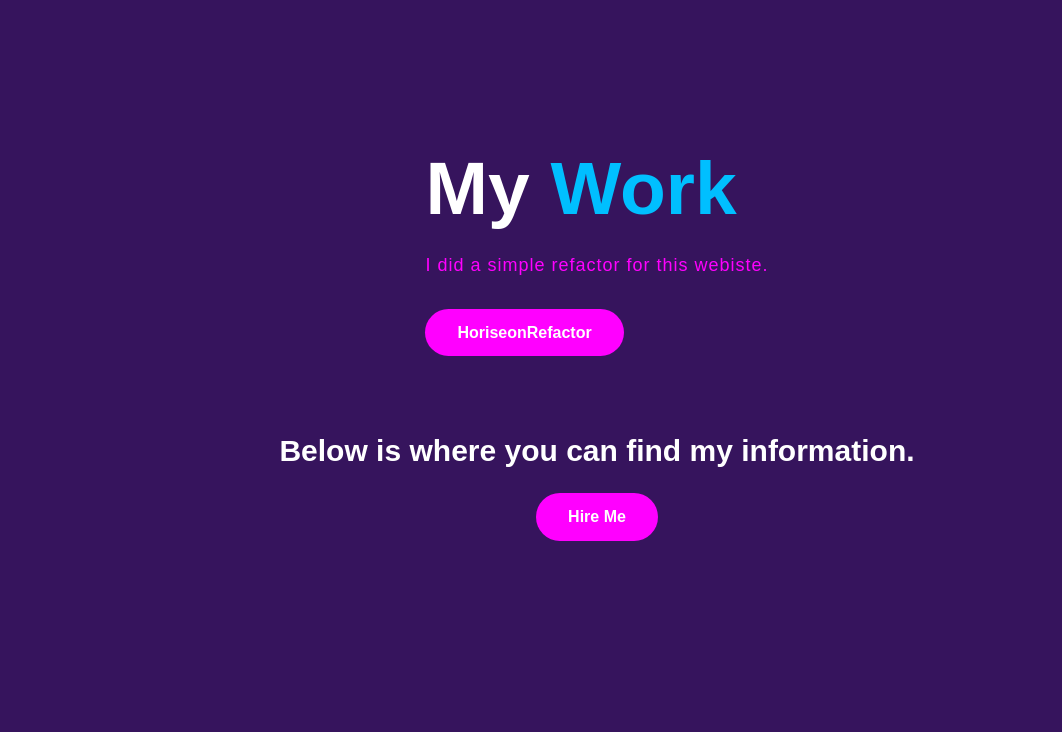
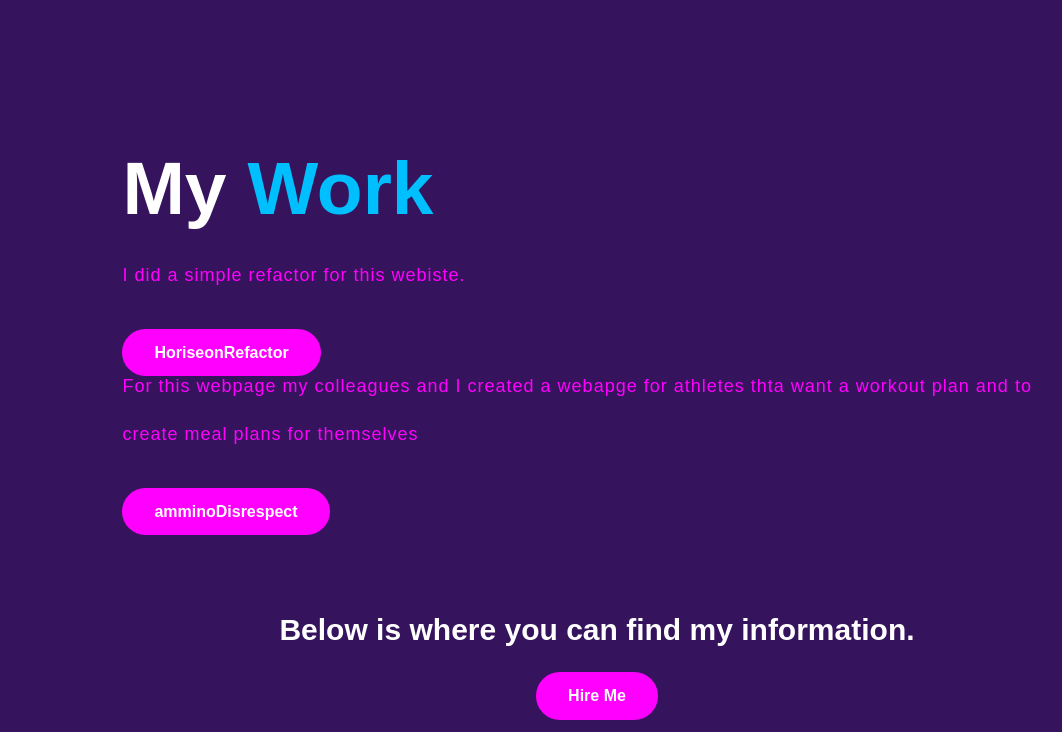
Before and after one commit to davidg-07/Dev-David, a plain HTML site: page index.html in a window 1280 px wide. Shown: the part 1643-2375 px from the top of the page, without its empty margins (43-1105 px from the left). Drawn offline with Linux system fonts and the light colour scheme.

Commit message:
added link to ammino disrespect page

```diff
--- a/index.html
+++ b/index.html
@@ -53,6 +53,8 @@
                 <h2>My <span>Work</span></h2>
                 <p>I did a simple refactor for this webiste.</p>
                 <a class="button" href="https://davidg-07.github.io/HoriseonRefactor/">HoriseonRefactor</a>
+                <p>For this webpage my colleagues and I created a webapge for athletes thta want a workout plan and to create meal plans for themselves</p>
+                <a class="button" href="https://sonnyaddison.github.io/amminoDisrespect/">amminoDisrespect</a>
             </div>
         </nav>
     </main>
--- a/styles.css
+++ b/styles.css
@@ -128,7 +128,7 @@ nav img{
 .about-text p{
     color: magenta;
     letter-spacing: 1px;
-    line-height: 28px;
+    line-height: 48px;
     font-size: 18px;
     margin-bottom: 45px;
 }
```
